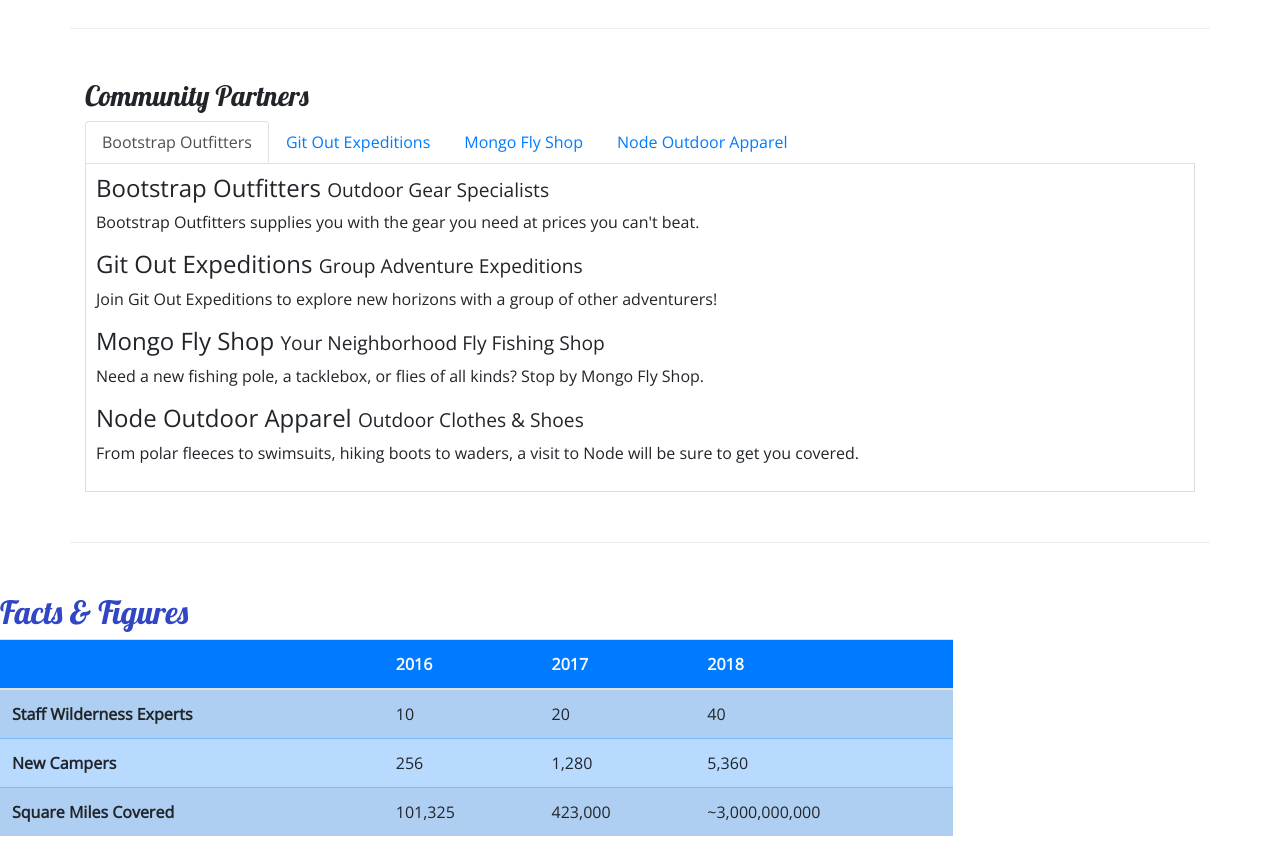
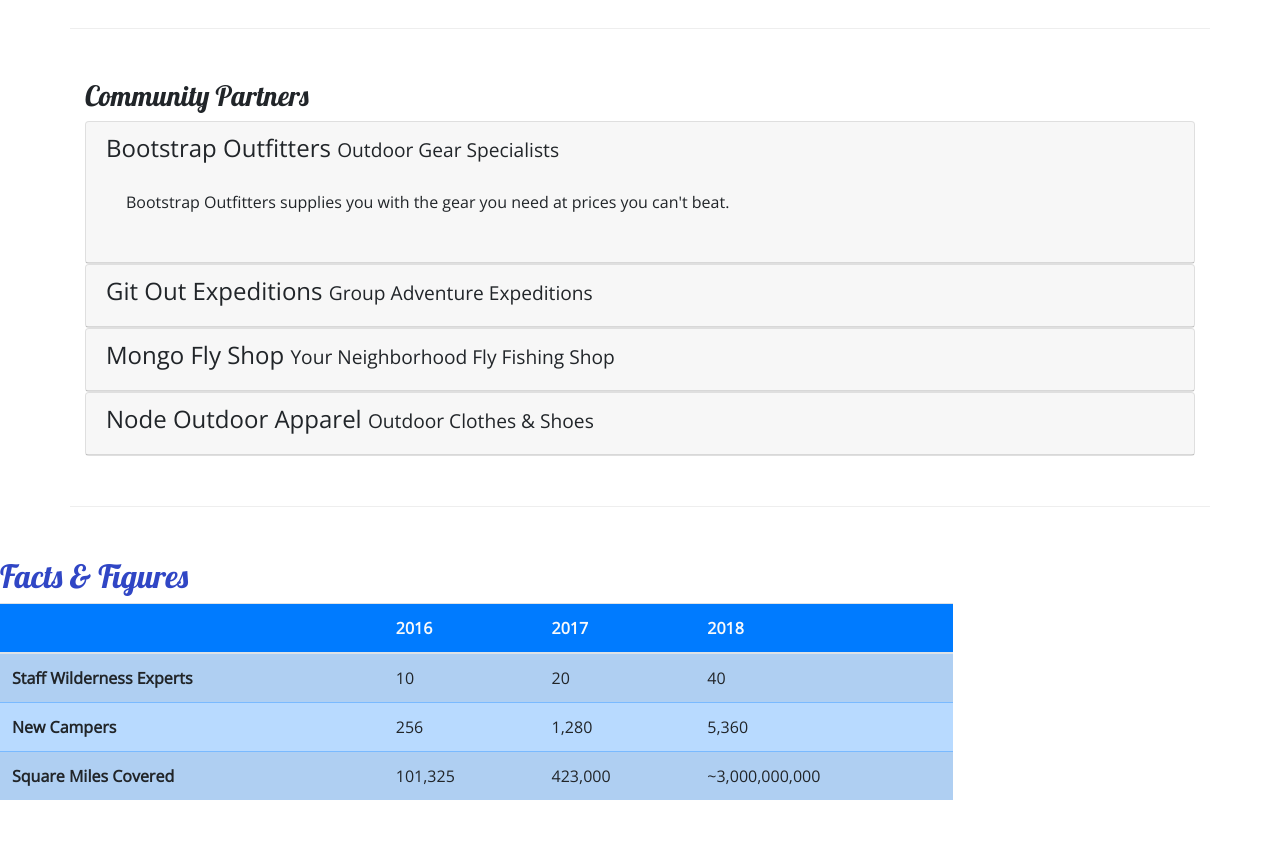
Before and after one commit to mlongboomtown/git-test, a website: page aboutus.html in a window 1280 px wide. Shown: the part 800-1655 px from the top of the page. Drawn offline with nearby package versions, Linux system fonts and the light colour scheme.

Commit message:
Accordion

```diff
--- a/aboutus.html
+++ b/aboutus.html
@@ -110,26 +110,63 @@
         <div class="row row-content">
             <div class="col">
                 <h3>Community Partners</h3>
-                <ul class="nav nav-tabs">
-                    <a class="nav-link active" href="#bootstrap" role="tab" data-toggle="tab">Bootstrap Outfitters</a>
-                    <a class="nav-link" href="#git" role="tab" data-toggle="tab">Git Out Expeditions</a>
-                    <a class="nav-link" href="#mongo" role="tab" data-toggle="tab">Mongo Fly Shop</a>
-                    <a class="nav-link" href="#node" role="tab" data-toggle="tab">Node Outdoor Apparel</a>
-                </ul>
-                <div class="tab-content">
-                    <div role="tabpanel" class="tab-pane fade show active" id="bootstrap"></div>
-                        <h4>Bootstrap Outfitters <small>Outdoor Gear Specialists</small></h4>
-                        <p class="d-none d-sm-block">Bootstrap Outfitters supplies you with the gear you need at prices you
-                            can't beat.</p>
-                        <h4>Git Out Expeditions <small>Group Adventure Expeditions</small></h4>
-                        <p class="d-none d-sm-block">Join Git Out Expeditions to explore new horizons with a group of other
-                            adventurers!</p>
-                        <h4>Mongo Fly Shop <small>Your Neighborhood Fly Fishing Shop</small></h4>
-                        <p class="d-none d-sm-block">Need a new fishing pole, a tacklebox, or flies of all kinds? Stop by Mongo
-                            Fly Shop.</p>
-                        <h4>Node Outdoor Apparel <small>Outdoor Clothes & Shoes</small></h4>
-                        <p class="d-none d-sm-block">From polar fleeces to swimsuits, hiking boots to waders, a visit to Node
-                            will be sure to get you covered.</p>
+                <div id="accordion">
+                    <div class="card">
+                        <div role="tab" class="card-header">
+                            <h4>
+                                <a data-toggle="collapse" data-target="#bootstrap">
+                                    Bootstrap Outfitters <small>Outdoor Gear Specialists</small>
+                                </a>
+                            </h4>
+                            <div class="collapse show" id="bootstrap" data-parent="#accordion">
+                                <div class="card-body">
+                                    <p class="d-none d-sm-block">Bootstrap Outfitters supplies you with the gear you need at prices you can't beat.</p>
+                                </div>
+                            </div>
+                        </div>
+                    </div>
+                    <div class="card">
+                        <div role="tab" class="card-header">
+                            <h4>
+                                <a class="collapsed" data-toggle="collapse" data-target="#git">
+                                    Git Out Expeditions <small>Group Adventure Expeditions</small>
+                                </a>
+                            </h4>
+                            <div class="collapse" id="git" data-parent="#accordion">
+                                <div class="card-body">
+                                    <p class="d-none d-sm-block">Join Git Out Expeditions to explore new horizons with a group of other adventurers!</p>
+                               </div>
+                            </div>
+                        </div>
+                    </div>
+                    <div class="card">
+                        <div role="tab" class="card-header">
+                            <h4>
+                                <a class="collapsed" data-toggle="collapse" data-target="#mongo">
+                                    Mongo Fly Shop <small>Your Neighborhood Fly Fishing Shop</small>
+                                </a>
+                            </h4>
+                            <div class="collapse" id="mongo" data-parent="#accordion">
+                                <div class="card-body">
+                                    <p class="d-none d-sm-block">Need a new fishing pole, a tacklebox, or flies of all kinds? Stop by Mongo Fly Shop.</p>
+                                </div>
+                            </div>
+                        </div>
+                    </div>
+                    <div class="card">
+                        <div role="tab" class="card-header">
+                            <h4>
+                                <a class="collapsed" data-toggle="collapse" data-target="#node">
+                                    Node Outdoor Apparel <small>Outdoor Clothes & Shoes</small>
+                                </a>
+                            </h4>
+                            <div class="collapse" id="node" data-parent="#accordion">
+                                <div class="card-body">
+                                    <p class="d-none d-sm-block">From polar fleeces to swimsuits, hiking boots to waders, a visit to Node will be sure to get you covered.</p>
+                                </div>
+                            </div>
+                        </div>
+                    </div>
                 </div>
             </div>
         </div>
--- a/css/styles.css
+++ b/css/styles.css
@@ -36,8 +36,7 @@ header h2 {
     background-color: #901CAD;
 }
 
-.tab-content {
-    border: 1px solid #DDD;
-    border-top: none;
-    padding: 10px;
-}
+a, a:hover {
+    color: inherit;
+    text-decoration: none;
+  }
```
Lines whose indentation alone changed are shown as unchanged.
